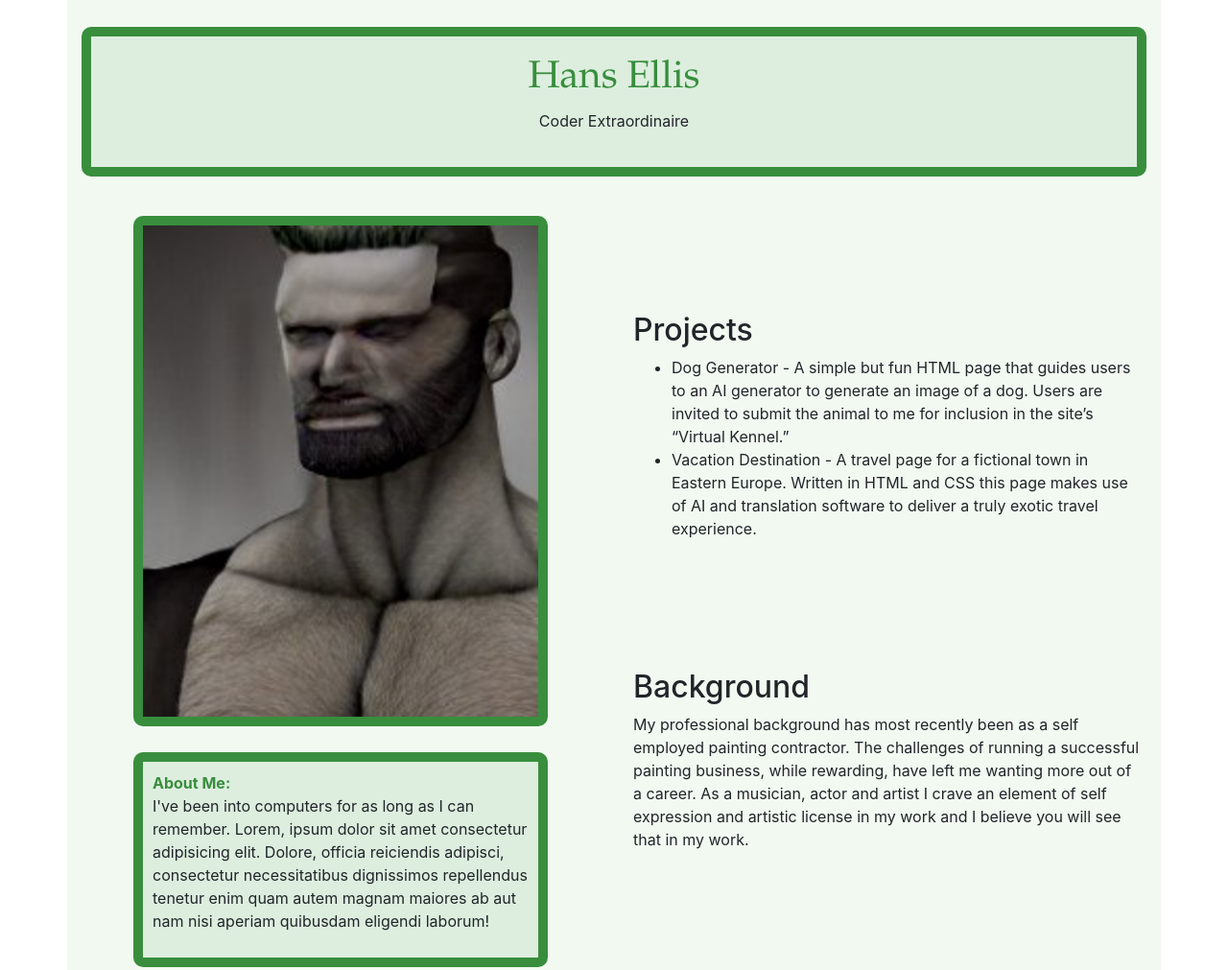
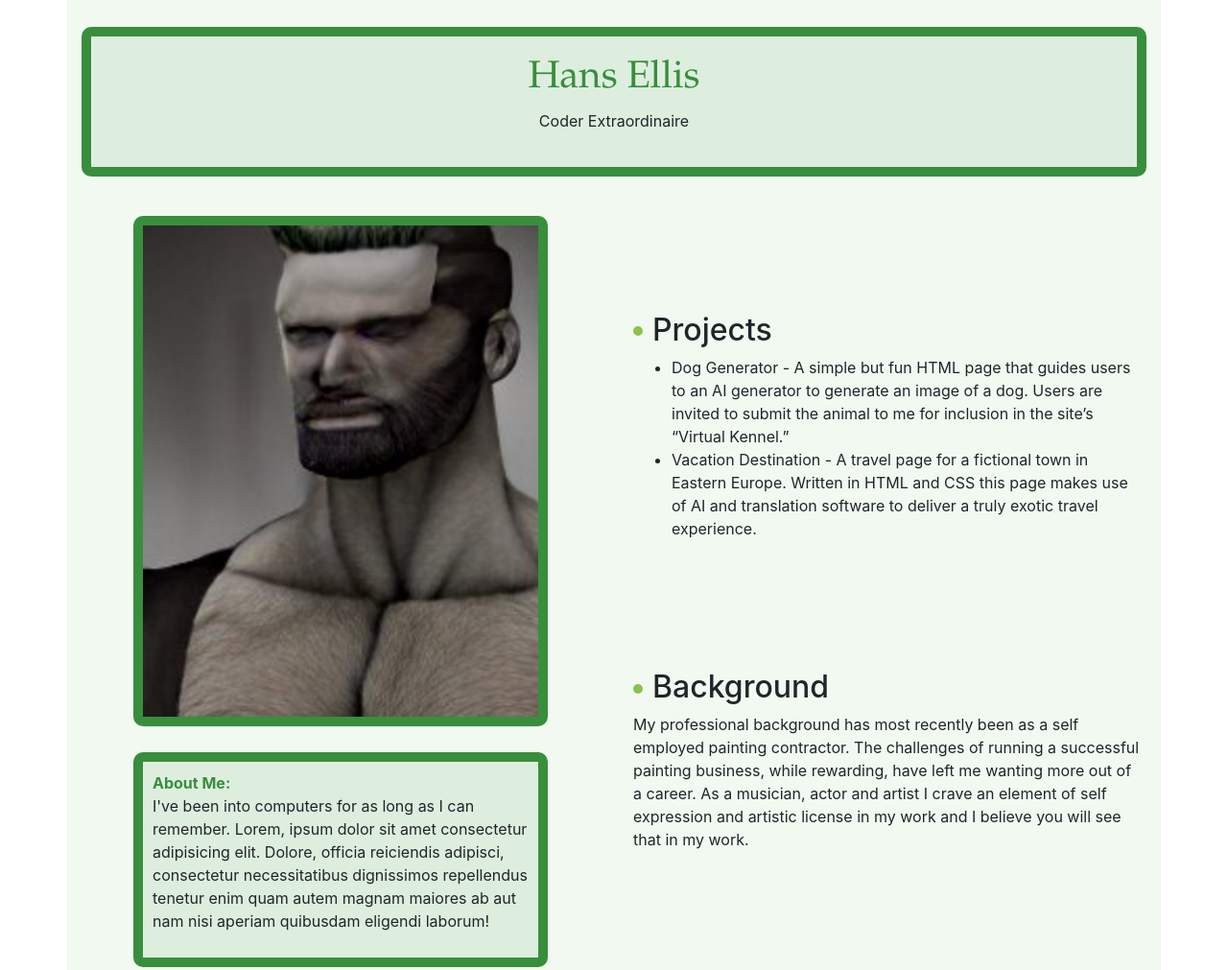
Before and after one commit to mrbullhorn/portfolio, a plain HTML site: page index.html in a window 1280 px wide. Shown: the top 1011 px of the page at 96% size. Drawn offline with Linux system fonts and the light colour scheme.

Commit message:
add float elements as instructed

```diff
--- a/css/styles.css
+++ b/css/styles.css
@@ -53,6 +53,17 @@ img {
   color: #388E3C;
 }
 
+.dividers {
+  float: left;
+  margin-top: 3%;
+  margin-right: 10px;
+  width: 1%;
+  border: solid #8BC34A;
+  border-width: 5px;
+  border-radius: 10px;
+  box-sizing: border-box;
+}
+
 .sections {
   width: 100%;
   margin-top: 20%;
--- a/index.html
+++ b/index.html
@@ -36,6 +36,7 @@
       <div class="col-lg-6">
         <div class="sections">
           <div class="headers">
+            <div class="dividers"></div>
             <h2>Projects</h2>
           </div>
           <ul>
@@ -45,12 +46,14 @@
         </div>
         <div class="sections">
           <div class="headers">
+            <div class="dividers"></div>
             <h2>Background</h2>
           </div>
           <p>My professional background has most recently been as a self employed painting contractor. The challenges of running a successful painting business, while rewarding, have left me wanting more out of a career. As a musician, actor and artist I crave an element of self expression and artistic license in my work and I believe you will see that in my work.</p>
         </div>
         <div class="sections">
           <div class="headers">
+            <div class="dividers"></div>
             <h2>Hobbies and Skills</h2>
             <p>I have been a member of the theater troupe Bike Play for over 10 years. Each year we conceive, write, produce and put on an original piece of live theater….on bikes. Part of Portland’s Pedalpalooza bike festival, it’s consistently ranked as one of the top rides and has been the recipient of multiple </p>
           </div>
```
